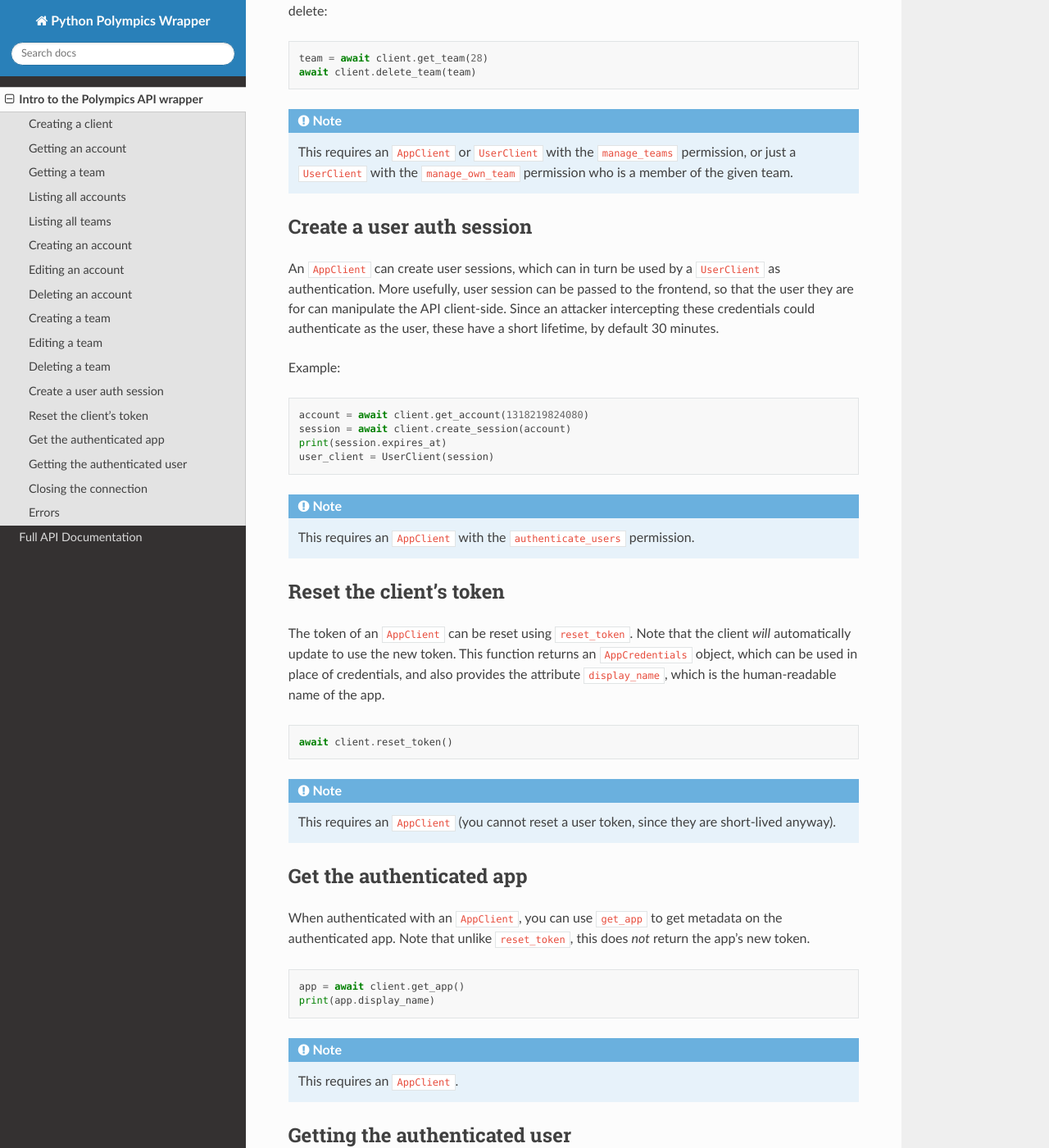
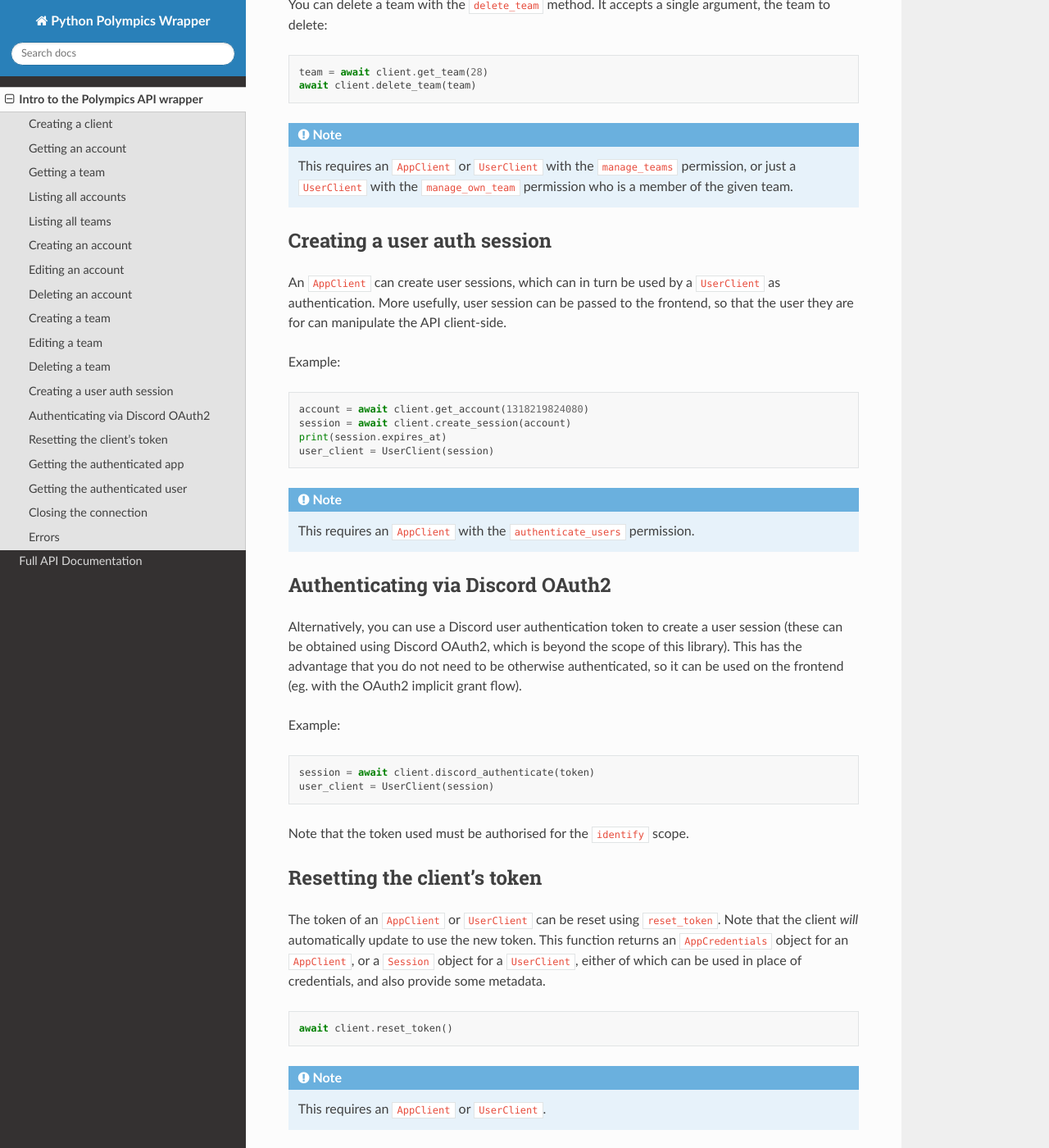
Before and after one commit to polympics/python-wrapper, a Sphinx documentation site: the page built from docs/source/guide.rst, in a window 1280 px wide and 1400 px high, scrolled down 4941 px. Shown: the whole window at 82% size. Built offline with Sphinx 7.4.7 and the Read the Docs theme 2.0.0, drawn with Linux system fonts in a browser that asks for light colours; some of the changed text lies outside the part shown.

Commit message:
Update to match latest API version.
- Fix inconsistent and incorrect examples.
- Update to latest API version.

```diff
--- a/docs/source/conf.py
+++ b/docs/source/conf.py
@@ -13,7 +13,7 @@
 project = 'Python Polympics Wrapper'
 copyright = '2021, Artemis'
 author = 'Artemis'
-release = '0.3.2'
+release = '0.4.0'
 
 extensions = [
     'sphinx.ext.autodoc',
--- a/docs/source/guide.rst
+++ b/docs/source/guide.rst
@@ -45,8 +45,8 @@
 
 .. code-block:: python
 
-   account = client.get_account(12345678901234)
-   print(account.display_name)
+   account = await client.get_account(12345678901234)
+   print(account.name)
    print(account.permissions)
    print(account.team.name)
 
@@ -57,7 +57,7 @@
 
 .. code-block:: python
 
-   team = client.get_team(31)
+   team = await client.get_team(31)
    print(team.name)
    print(team.member_count)
 
@@ -69,7 +69,7 @@
 .. code-block:: python
 
    async for account in client.list_accounts():
-       print(account.display_name)
+       print(account.name)
 
 You can also get results a page at a time:
 
@@ -77,7 +77,7 @@
 
    accounts = client.list_accounts()
    for account in await accounts.get_page(0):
-       print(account.display_name)
+       print(account.name)
 
 You can use the ``search`` and ``team`` parameters to narrow down results.
 
@@ -85,7 +85,7 @@
 
     print(f'Members from team {team.name} with "bob" in their name:')
     async for account in client.list_accounts('bob', team=team):
-        print(account.display_name)
+        print(account.name)
 
 Listing all teams
 -----------------
@@ -114,13 +114,13 @@
 
    team = await client.get_team(5)
    account = await client.create_account(
-       discord_id=1234567,
-       display_name='Artemis',
-       discriminator=8472,
+       id=1234567,
+       name='Artemis',
+       discriminator='8472',
        avatar_url='https://picsum.photos/200',
        team=team
    )
-   assert account.display_name == 'Artemis'
+   assert account.name == 'Artemis'
    assert account.team.id == 5
 
 .. note::
@@ -133,8 +133,9 @@
 .. code-block:: python
 
    account = await client.create_account(
-       discord_id=1234567,
-       display_name='Artemis',
+       id=1234567,
+       name='Artemis',
+       discriminator='8472',
        team=team,
        permissions=Permissions(
            manage_teams=True, manage_account_details=True
@@ -160,9 +161,9 @@
 
    account = await client.get_account(41129492792313)
    account = await client.update_account(
-      account, display_name='Artemis', discriminator=1231
+      account, name='Artemis', discriminator='1231'
    )
-   assert account.display_name == 'Artemis'
+   assert account.name == 'Artemis'
 
 .. note::
 
@@ -263,14 +264,13 @@
    with the ``manage_own_team`` permission who is a member of the
    given team.
 
-Create a user auth session
---------------------------
+Creating a user auth session
+----------------------------
 
 An ``AppClient`` can create user sessions, which can in turn be used by a
 ``UserClient`` as authentication. More usefully, user session can be passed
 to the frontend, so that the user they are for can manipulate the API
-client-side. Since an attacker intercepting these credentials could
-authenticate as the user, these have a short lifetime, by default 30 minutes.
+client-side.
 
 Example:
 
@@ -286,14 +286,32 @@
    This requires an ``AppClient`` with the ``authenticate_users``
    permission.
 
-Reset the client's token
-------------------------
+Authenticating via Discord OAuth2
+---------------------------------
 
-The token of an ``AppClient`` can be reset using ``reset_token``. Note that the
-client *will* automatically update to use the new token. This function returns
-an ``AppCredentials`` object, which can be used in place of credentials,
-and also provides the attribute ``display_name``, which is the
-human-readable name of the app.
+Alternatively, you can use a Discord user authentication token to create a
+user session (these can be obtained using Discord OAuth2, which is beyond the
+scope of this library). This has the advantage that you do not need to be
+otherwise authenticated, so it can be used on the frontend (eg. with the OAuth2
+implicit grant flow).
+
+Example:
+
+.. code-block:: python
+
+   session = await client.discord_authenticate(token)
+   user_client = UserClient(session)
+
+Note that the token used must be authorised for the ``identify`` scope.
+
+Resetting the client's token
+----------------------------
+
+The token of an ``AppClient`` or ``UserClient`` can be reset using
+``reset_token``. Note that the client *will* automatically update to use the
+new token. This function returns an ``AppCredentials`` object for an
+``AppClient``, or a ``Session`` object for a ``UserClient``, either of which
+can be used in place of credentials, and also provide some metadata.
 
 .. code-block:: python
 
@@ -301,40 +319,30 @@
 
 .. note::
 
-   This requires an ``AppClient`` (you cannot reset a user token, since
-   they are short-lived anyway).
+   This requires an ``AppClient`` or ``UserClient``.
 
-Get the authenticated app
--------------------------
+Getting the authenticated app
+-----------------------------
 
-When authenticated with an ``AppClient``, you can use ``get_app`` to get
+When authenticated with an ``AppClient``, you can use ``get_self`` to get
 metadata on the authenticated app. Note that unlike ``reset_token``, this
 does *not* return the app's new token.
 
 .. code-block:: python
 
-   app = await client.get_app()
-   print(app.display_name)
-
-.. note::
-
-   This requires an ``AppClient``.
+   app = await client.get_self()
+   print(app.name)
 
 Getting the authenticated user
 ------------------------------
 
 A ``UserClient`` can get the account of the user it has authenticated as
-using the ``get_self`` method:
+using the same method:
 
 .. code-block:: python
 
    account = await client.get_self()
-   print(account.display_name)
-
-.. note::
-
-   This requires a ``UserClient``, since an ``AppClient`` has no associated
-   user.
+   print(account.name)
 
 Closing the connection
 ----------------------
--- a/setup.cfg
+++ b/setup.cfg
@@ -1,6 +1,6 @@
 [metadata]
 name = polympics
-version = 0.3.2
+version = 0.4.0
 author = Artemis
 author_email = artemisdev21@gmail.com
 description = A Python wrapper for the Polympics API.
```
Also changed, not shown: other parts of docs/source/guide.rst (+1 -1 lines), README.md (+0 -4 lines), 3 other files.
